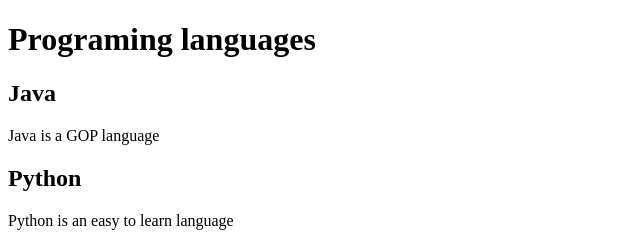
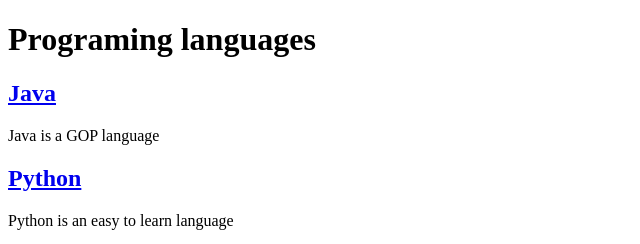
Before and after one commit to paulaCores/jasonrss, a plain HTML site: page index.html in a window 1280 px wide. Shown: the top 244 px of the page, without its empty margins (0-640 px from the left). Drawn offline with Linux system fonts and the light colour scheme.

Commit message:
Added links to pages java.html and python.html

```diff
--- a/index.html
+++ b/index.html
@@ -9,11 +9,11 @@
 <body>
     <h1>Programing languages</h1>
     <article>
-        <h2>Java</h2>
+        <h2><a href="./java.html">Java</a></h2>
         <p>Java is a GOP language</p>
     </article>
     <article>
-        <h2>Python</h2>
+        <h2><a href="./python.html">Python</a></h2>
         <p>Python is an easy to learn language</p>
     </article>
     <a href="https://paulacores.github.io/jasonrss/feed/feed.json" ><img src="img/logo.png" alt="logo rss" width="30"></a>
```
